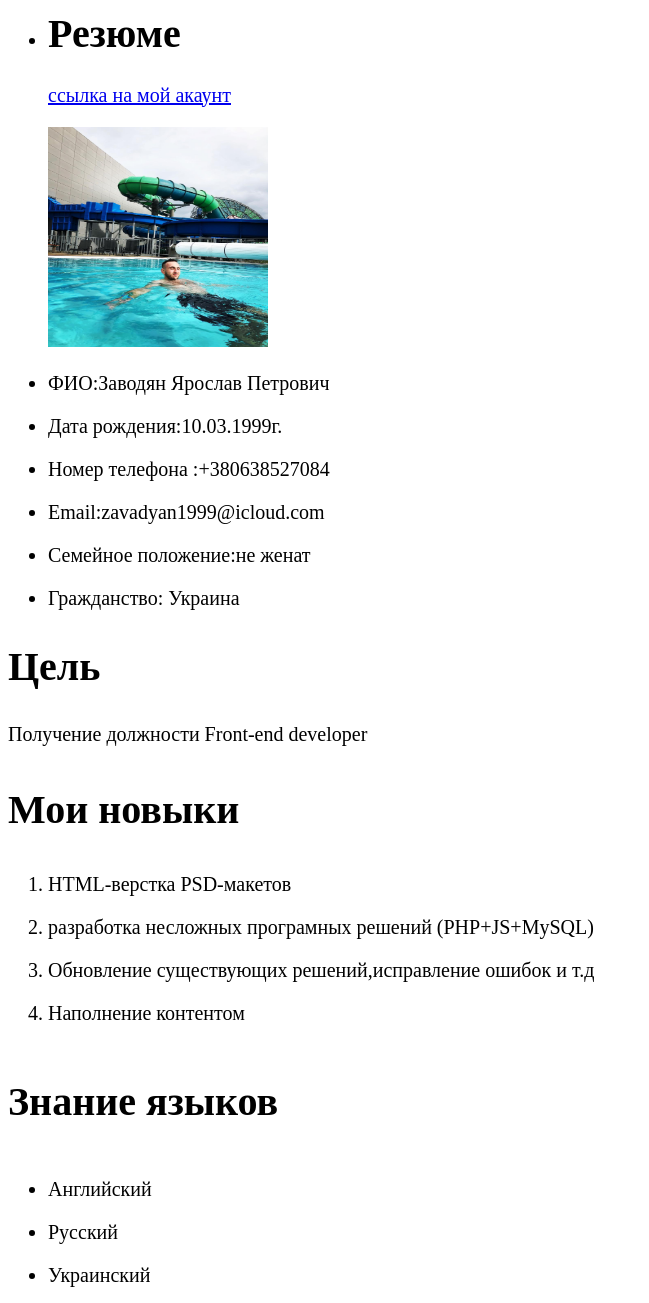
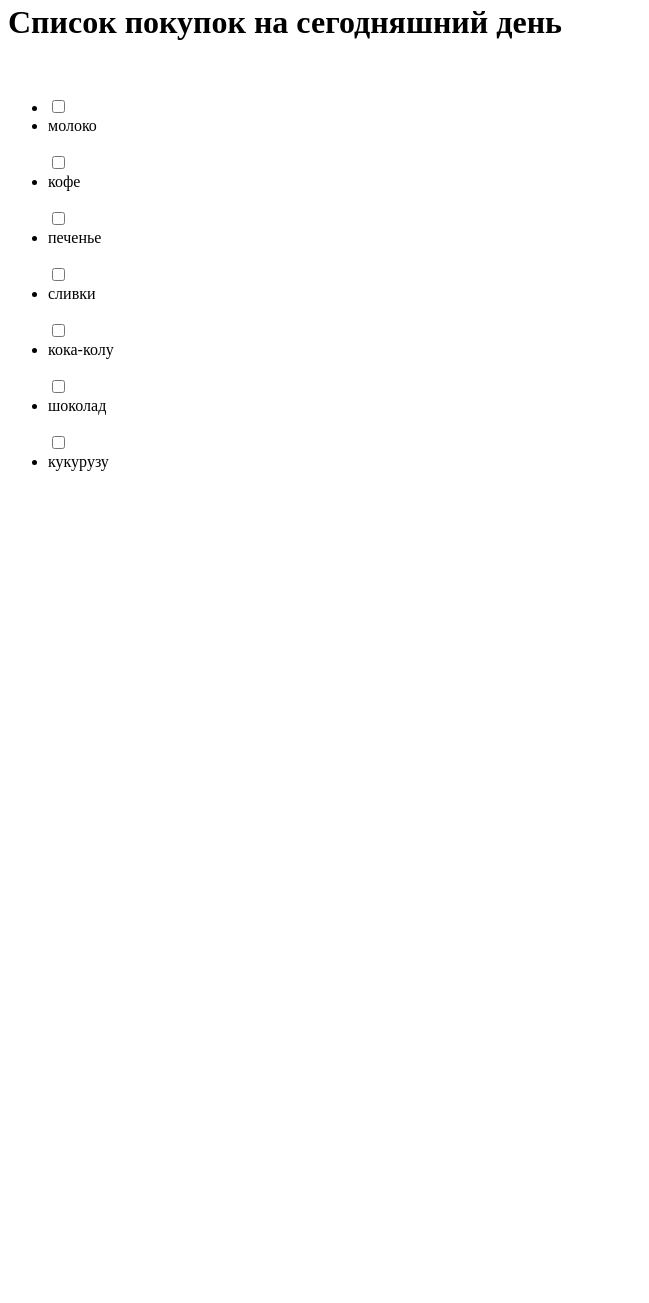
Before and after one commit to w1nner12x/h3, a plain HTML site: page index.html in a window 1280 px wide. Shown: the part 17-1320 px from the top of the page, without its empty margins (0-649 px from the left). After the commit the page ends 800 px from the top, so only its background shows below. Drawn offline with Linux system fonts and the light colour scheme.

Commit message:
homework2

```diff
--- a/index.html
+++ b/index.html
@@ -1,75 +1,29 @@
 <!DOCTYPE html>
-<html lang="ru">
+<html lang="en">
 <head>
     <meta charset="UTF-8">
+    <meta http-equiv="X-UA-Compatible" content="IE=edge">
     <meta name="viewport" content="width=device-width, initial-scale=1.0">
-    <link rel="stylesheet" href="style.css">
-    <title>резюме</title>
+    <title>Document</title>
 </head>
-
 <body>
-    <ul>
-        <li><h1>Резюме</h1></li>
-        <p><a href="https://www.facebook.com/zavadyan">ссылка на мой акаунт</a></p>
-        <img src="fhoto.jpg">
-        <li>
-            <p>ФИО:Заводян Ярослав Петрович</p>
-        </li>
-        <li>
-            <p>Дата рождения:10.03.1999г.</p>
-        </li>
-        <li>
-            <p>Номер телефона :+380638527084</p>
-        </li>
-        <li>
-            <p>Email:zavadyan1999@icloud.com</p>
-        </li>
-        <li>
-            <p>Семейное положение:не женат</p>
-        </li>
-        <li>
-            <p>Гражданство: Украина</p>
-        </li>
-        </ul>
-<h2>Цель</h2>
-     <p>Получение должности Front-end developer</p>
-<h3>Мои новыки</h3>
-    <ol>
-        <li>
-       <p>HTML-верстка PSD-макетов</p>
-    </li>
-    <li><p>разработка несложных програмных решений (PHP+JS+MySQL)</p>
-    </li>
-    <li><p>Обновление существующих решений,исправление ошибок и т.д</p>
-    </li>
-    <li><P>Наполнение контентом</P></li>
-    </ol>
-<h4>
-<P>Знание языков</P>
-</h4>
-<ul>
-    <li>
-    <p>Английский</p>
-</li>
-</ul>
-<ul>
-    <li>
-    <p>Русский</p>
-</li>
-</ul>
-<ul><li>
-    <p>Украинский</p>
-</li>
-</ul>
+    <h1>Список покупок на сегодняшний день</h1>
+     <form action="#" method="POST" enctype="multipart/form-data" >
+        <ul>
+            <li>
 
 
 
-
-
-
-
-
-
+        <label><input type="checkbox" id="list" value="milk"><li>молоко</li> </label><br>
+        <label><input type="checkbox" id="list" value="kofe"><li>кофе</li> </label><br>
+        <label><input type="checkbox" id="list" value="coockies"><li>печенье</li></label><br>
+        <label><input type="checkbox" id="list" value="cream"><li>сливки </li></label><br>
+        <label><input type="checkbox" id="list" value="coca"><li>кока-колу </li></label><br>
+        <label><input type="checkbox" id="list" value="chocolad"><li>шоколад</li></label><br>
+        <label><input type="checkbox" id="list" value="corn"><li>кукурузу</li></label><br>
+    </li>
+    </ul>
+    </form>
 
 </body>
 </html>
--- a/style.css
+++ /dev/null
@@ -1,20 +0,0 @@
-img{
-    height: 220px;
-    width:  220px;
-}
-body{
-    font-size: 20px;
-}
-.h1{
-    font-size: 40px;
-
-}
-h2{
-    font-size: 40px;
-}
-h3{
-    font-size: 40px;
-}
-h4{
-    font-size: 40px;
-}
```
Also changed, not shown: en.html (deleted, +0 -17 lines), second.html (added, +43 -0 lines), task2-1.html (added, +70 -0 lines), task2.html (added, +23 -0 lines), fhoto.jpg (deleted), 2 other files.
